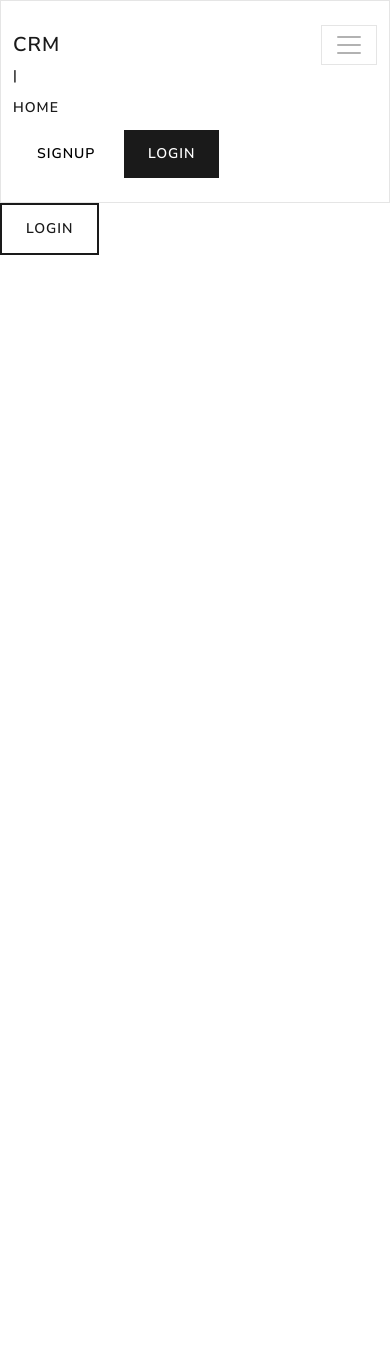
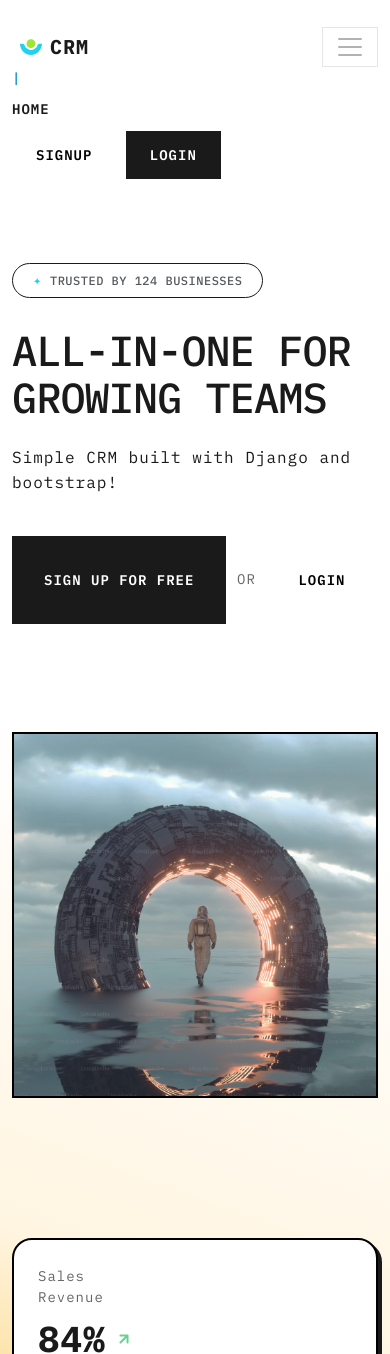
Before and after one commit to AhmedElmarghany/crm, a Django app: page / in a window 390 px wide, after a click that opens the changed part. Before the commit the page ends 255 px from the top, so only its background shows below. Run offline with Django 5.2, Linux system fonts and the light colour scheme.

Commit message:
UI(home): Add home page with css styles

```diff
--- /dev/null
+++ b/crm/static/css/home.css
@@ -0,0 +1,171 @@
+/* Content Wrapper */
+.content-wrapper {
+    position: relative;
+    z-index: 1;
+    padding: 20px 0;
+}
+
+.hero-section {
+    position: relative;
+    background: linear-gradient(20deg, #FDE4AD 0%, #FFF5E1 10%, #FFFFFF 50%, #FFFFFF 100%);
+    min-height: 90vh;
+    overflow: hidden;
+}
+.content{
+    min-height: 90vh;
+}
+/* Trusted Badge */
+.trusted-badge {
+    display: inline-flex;
+    align-items: center;
+    gap: 8px;
+    padding: 6px 20px;
+    background: white;
+    border: 1.5px solid #1a1a1a;
+    border-radius: 50px;
+    font-size: 12px;
+    font-weight: 500;
+    letter-spacing: 0.5px;
+    margin-bottom: 30px;
+}
+
+.trusted-badge .star {
+    color: #22D2ED;
+    font-size: 14px;
+}
+
+
+/* Main Heading */
+.main-heading {
+    font-size: 48px;
+    font-weight: 500;
+    line-height: 1.1;
+    color: #1a1a1a;
+    margin-bottom: 24px;
+    letter-spacing: -1px;
+}
+
+/* Description */
+.description {
+    font-size: 16px;
+    line-height: 1.6;
+    color: #1a1a1a;
+    margin-bottom: 40px;
+    max-width: 480px;
+}
+
+
+.or-text {
+    font-size: 14px;
+    color: #666;
+    font-weight: 400;
+}
+
+/* Image Wrapper */
+.image-wrapper {
+    position: relative;
+    z-index: 1;
+    padding: 40px 0;
+}
+
+/* Main Image Box */
+.main-image-box {
+    position: relative;
+    width: 100%;
+    max-width: 500px;
+    margin-left: auto;
+    border: 2px solid #000000;
+    overflow: hidden;
+}
+
+.main-image {
+    width: 100%;
+    height: auto;
+    display: block;
+    opacity: 0.9;
+}
+
+/* Revenue Card */
+.revenue-card {
+    position: absolute;
+    top: 120px;
+    left: 40px;
+    background: white;
+    padding: 26px 24px;
+    border: 2.5px solid #000000;
+    border-radius: 20px;
+    box-shadow: 3px 3px 0px #000000;
+    z-index: 2;
+    min-width: 160px;
+}
+
+.revenue-text {
+    font-size: 14px;
+    color: #666;
+    margin-bottom: 4px;
+}
+
+.revenue-value {
+    font-size: 36px;
+    font-weight: 700;
+    color: #1a1a1a;
+    display: flex;
+    align-items: center;
+    gap: 8px;
+}
+.arrow{
+    transform: rotate(45deg);
+}
+
+/* Responsive Adjustments */
+@media (max-width: 991px) {
+    .main-heading {
+        font-size: 56px;
+    }
+
+    .main-image-box {
+        max-width: 100%;
+    }
+
+    .revenue-card {
+        left: 20px;
+    }
+
+    .message-card {
+        right: 20px;
+        min-width: 280px;
+    }
+}
+
+@media (max-width: 767px) {
+    .hero-section {
+        min-height: auto;
+        padding: 40px 0;
+    }
+
+    .main-heading {
+        font-size: 42px;
+    }
+
+    .revenue-card,
+    .message-card {
+        position: relative;
+        left: 0;
+        right: 0;
+        bottom: 0;
+        margin-top: 20px;
+        box-shadow: 4px 4px 0px #1a1a1a;
+    }
+
+    .cta-buttons {
+        flex-direction: column;
+        align-items: flex-start;
+        gap: 16px;
+    }
+
+    .btn-signup,
+    .btn-demo {
+        width: 100%;
+        justify-content: center;
+    }
+}
--- a/crm/static/css/style.css
+++ b/crm/static/css/style.css
@@ -1,3 +1,8 @@
+body{
+    font-family: "IBM Plex Mono", monospace;
+    font-style: normal;
+
+}
 td, th{
     vertical-align: middle;
 }
--- a/static/css/style.css
+++ b/static/css/style.css
@@ -1,3 +1,4 @@
+
 td, th{
     vertical-align: middle;
 }
--- a/templates/base.html
+++ b/templates/base.html
@@ -18,8 +18,15 @@
     integrity="sha256-/JqT3SQfawRcv/BIHPThkBvs0OEvtFFmqPF/lYI/Cxo="
     crossorigin="anonymous"
     ></script>
+    <!-- font -->
+     <link rel="preconnect" href="https://fonts.googleapis.com">
+    <link rel="preconnect" href="https://fonts.gstatic.com" crossorigin>
+    <link href="https://fonts.googleapis.com/css2?family=IBM+Plex+Mono:ital,wght@0,400;0,500;0,600;0,700;1,400;1,500;1,600;1,700&display=swap" rel="stylesheet">
     {% load static %}
     <link rel="stylesheet" href="{% static 'css/style.css' %}">
+    <!-- home styles -->
+    <link rel="stylesheet" href="{% static 'css/home.css' %}">
+    <link rel="shortcut icon" href="{% static 'logo.svg' %}" type="image/x-icon">
     <title>CRM</title>
   </head>
   <body>
--- a/templates/parts/navbar.html
+++ b/templates/parts/navbar.html
@@ -1,11 +1,12 @@
-<nav class="navbar navbar-expand-lg bg-light" data-bs-theme="light">
+{% load static %}
+<nav class="navbar navbar-expand-lg bg-body-tertiary" data-bs-theme="light">
   <div class="container">
-    <a class="navbar-brand text" href="{% url 'dashboard' %}"><strong>CRM</strong></a>
+    <a class="navbar-brand text d-flex justify-content-center gap-2 p-2" href="{% url 'dashboard' %}"> <img src="{% static 'logo.svg' %}" alt="logo" width="22px"> <strong>CRM</strong></a>
     <button class="navbar-toggler" type="button" data-bs-toggle="collapse" data-bs-target="#navbarColor03" aria-controls="navbarColor03" aria-expanded="false" aria-label="Toggle navigation">
       <span class="navbar-toggler-icon"></span>
     </button>
     <div class="collapse navbar-collapse" id="navbarColor03">
-      <p class="text-primary my-auto">|</p>
+      <p class="text-info lh-sm my-auto">|</p>
       <ul class="navbar-nav me-auto">
         <li class="nav-item">
           <a class="nav-link active" href="{% url 'home' %}">Home</a>
--- a/templates/web/index.html
+++ b/templates/web/index.html
@@ -1,9 +1,63 @@
 {% extends 'base.html' %}
+{% load static %}
 
 {% block content %}
-{% if user.is_authenticated %}
-    <a class="btn btn-outline-primary" href="{% url 'dashboard' %}">Dashboard</a>
-    {% else %}
-    <a class="btn btn-outline-primary" href="{% url 'login' %}">Login</a>
-{% endif %}
+<section class="hero-section">
+    <div class="container">
+        <div class="row align-items-center content">
+            <!-- Left Content -->
+            <div class="col-lg-6 mb-5 mb-lg-0">
+                <div class="content-wrapper">
+                    <!-- Trusted Badge -->
+                    <div class="trusted-badge">
+                        <span class="star">✦</span>
+                        <span>TRUSTED BY 124 BUSINESSES</span>
+                    </div>
+
+                    <h1 class="main-heading">
+                        All-in-one for
+                        <br>
+                        Growing Teams
+                    </h1>
+
+                    <p class="description">
+                        Simple CRM built with Django and bootstrap!
+                    </p>
+                    <div>
+                    {% if user.is_authenticated %}
+                        <a class="btn btn-primary btn-lg" href="{% url 'dashboard' %}">Dashboard</a>
+                    {% else %}
+                        <a class="btn btn-primary btn-lg my-sm-0" href="{% url 'register' %}">Sign Up for FREE</a>
+                        <span class="or-text">OR</span>
+                        <a class="btn btn-secondary btn-lg my-sm-0" href="{% url 'login' %}">Login</a>
+                    {% endif %}
+                    </div>
+                </div>
+            </div>
+
+            <!-- Right Content -->
+            <div class="col-lg-6">
+                <div class="image-wrapper position-relative">
+                    <!-- Main Image Container -->
+                    <div class="main-image-box">
+                        <img src="{% static 'astronaut.avif' %}"
+                                alt="CRM Dashboard"
+                                class="main-image">
+                    </div>
+
+                    <!-- Sales Revenue Card -->
+                    <div class="revenue-card">
+                        <div class="revenue-text">Sales <br> Revenue</div>
+                        <div class="revenue-value">
+                            84%
+                            <svg width="20" height="20" viewBox="0 0 20 20" fill="none" xmlns="http://www.w3.org/2000/svg" class="arrow">
+                                <path d="M10 15V5M10 5L5 10M10 5L15 10" stroke="#68D391" stroke-width="2" stroke-linecap="round" stroke-linejoin="round"/>
+                            </svg>
+                        </div>
+                    </div>
+                </div>
+            </div>
+        </div>
+    </div>
+</section>
 {% endblock content %}
```
Also changed, not shown: static/css/home.css (added, +171 -0 lines), crm/static/astronaut.avif (added), crm/static/logo.svg (added), db.sqlite3, static/astronaut.avif (added), static/logo.svg (added).
